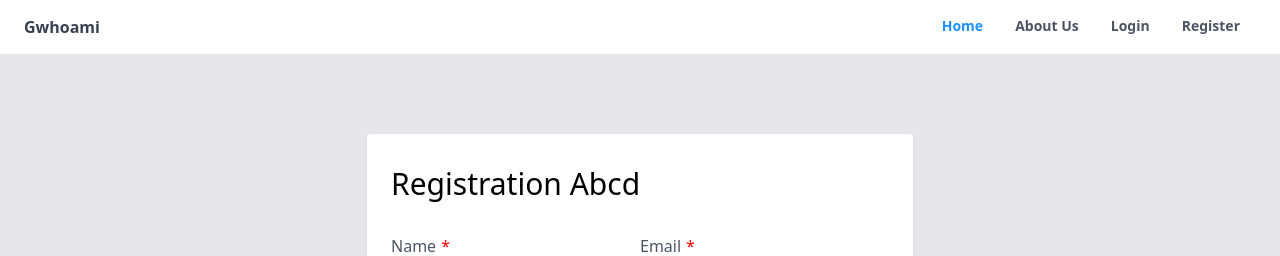
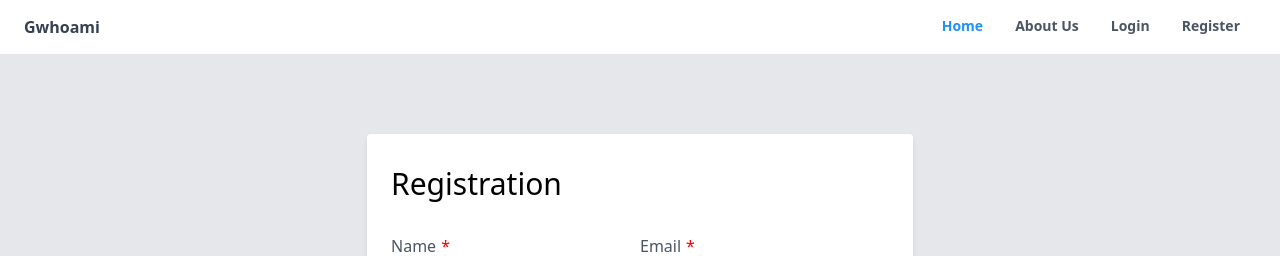
Before and after one commit to gwhoami/gwhoami, a React (Create React App) app in the folder react-gwhoami/: page /home/signin in a window 1280 px wide. Shown: the top 256 px of the page. Built offline with nearby package versions, Linux system fonts and the light colour scheme; no server answers.

Commit message:
v1
reg cha

```diff
--- a/react-gwhoami/src/container/register.js
+++ b/react-gwhoami/src/container/register.js
@@ -71,7 +71,7 @@ const RegisterUser = React.memo(() => {
                         <div class="w-100 ... ">
                             <div className="bg-white px-6 py-8 rounded shadow-md text-black w-full">
 
-                                <div><h1 className="mb-8 text-3xl">Registration Abcd</h1></div>
+                                <div><h1 className="mb-8 text-3xl">Registration</h1></div>
                                 <div class="flex ...">
                                     <div class="w-1/2 ... ">
                                         <InputText styleClass="flex flex-col mb-4" formKey="name" formRef={regRef} uiRefresh={ui} label="Name" placeholder="Name" required="Name is required" />
```
